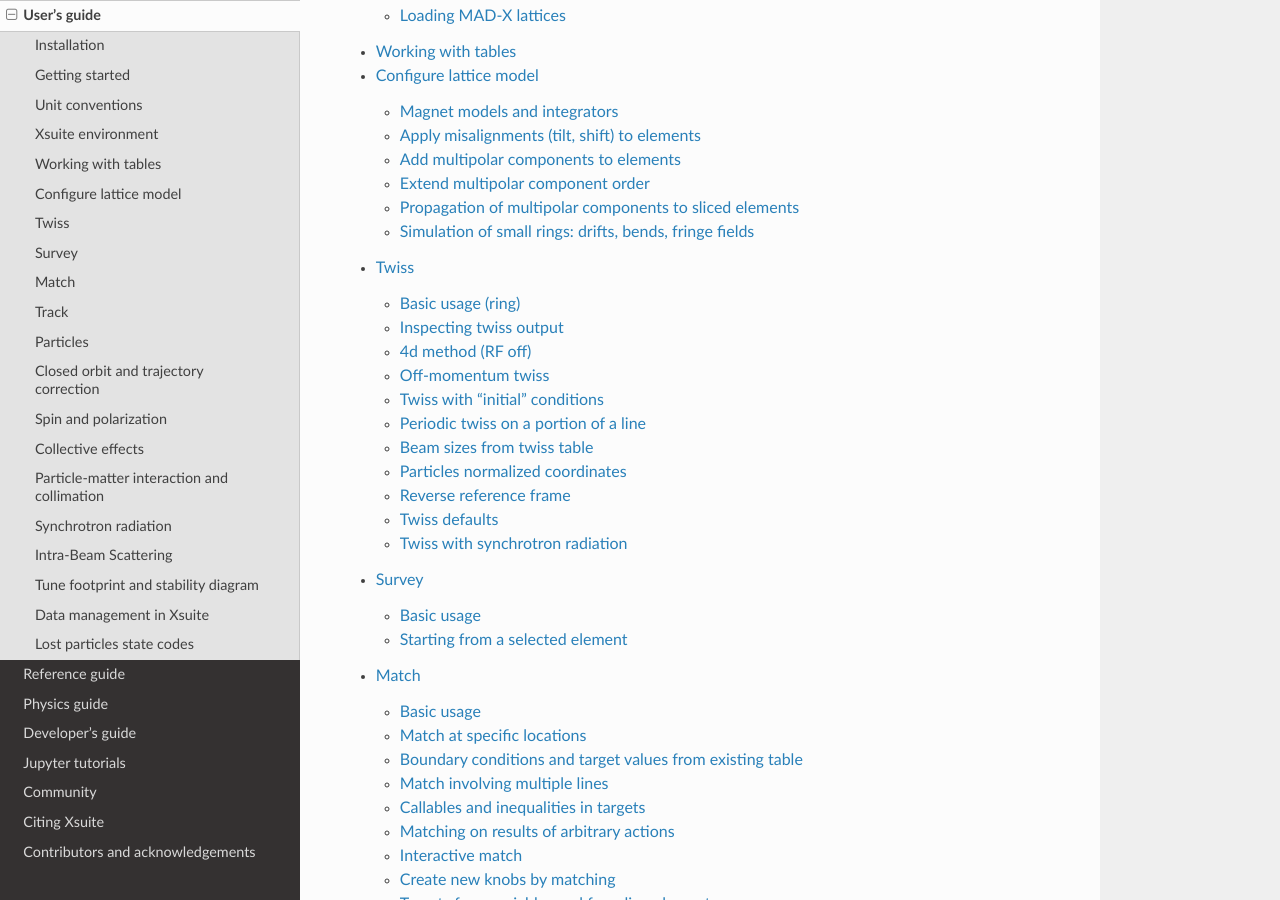
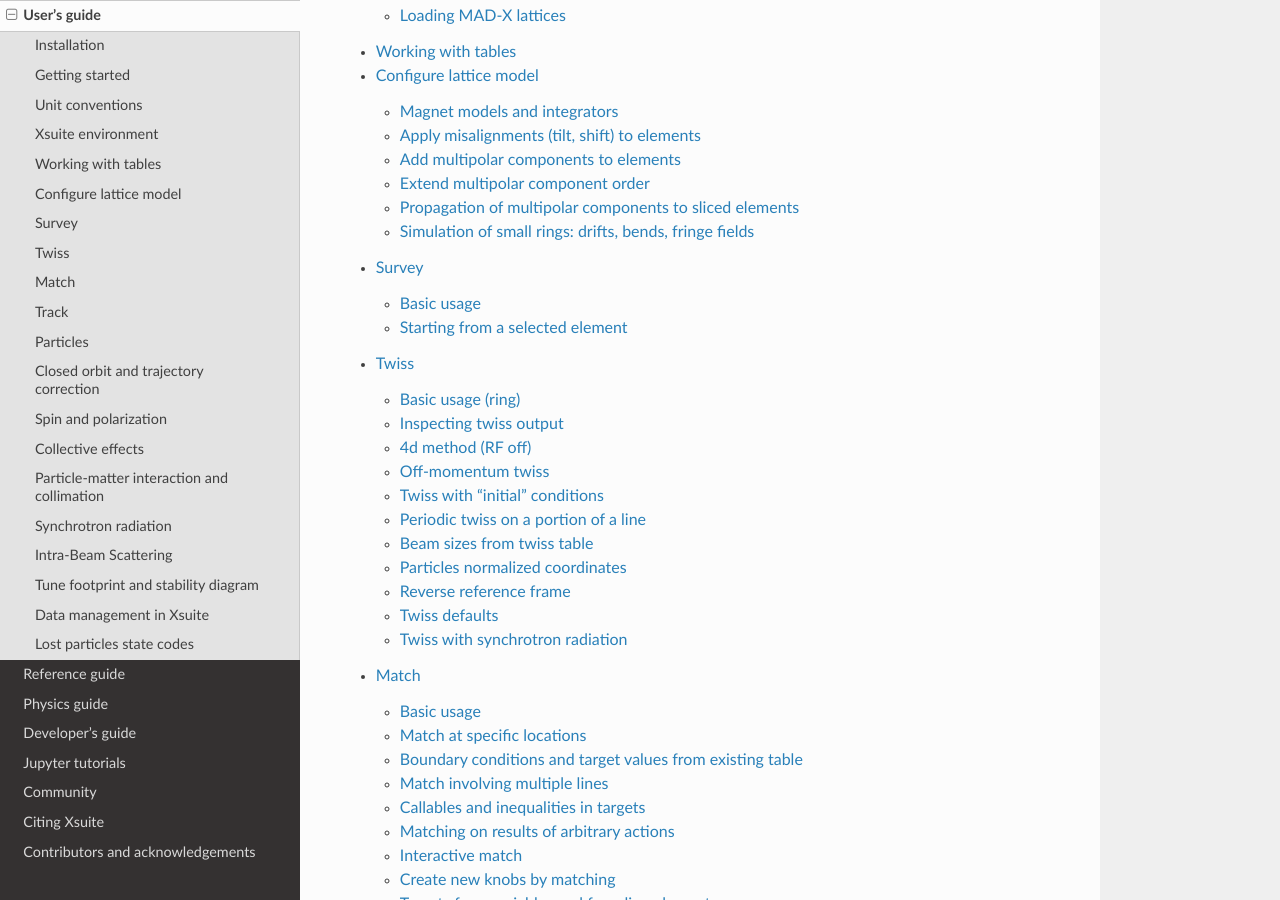
Before and after one commit to xsuite/xsuite, a Sphinx documentation site: the page built from docs/usersguide.rst, in a window 1280 px wide and 900 px high, scrolled down 720 px. Built offline with Sphinx 7.4.7 and the Read the Docs theme 3.1.0, drawn with Linux system fonts in a browser that asks for light colours; pages that are not in the unit, such as notebooks, are missing from menus; the version number could not be read and is left out.

```diff
--- a/docs/usersguide.rst
+++ b/docs/usersguide.rst
@@ -11,8 +11,8 @@
    environment
    tables
    lattice_model
+   survey
    twiss
-   survey
    match
    track
    particlesmanip
```
